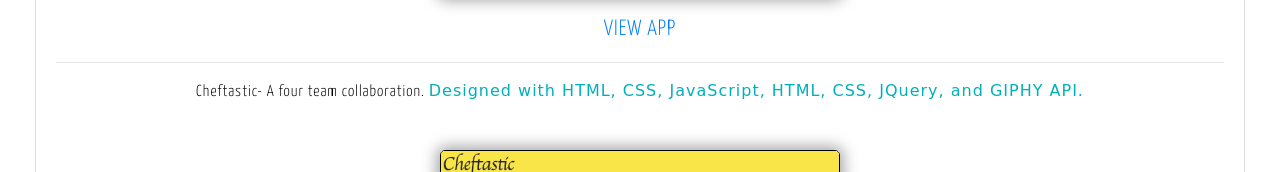
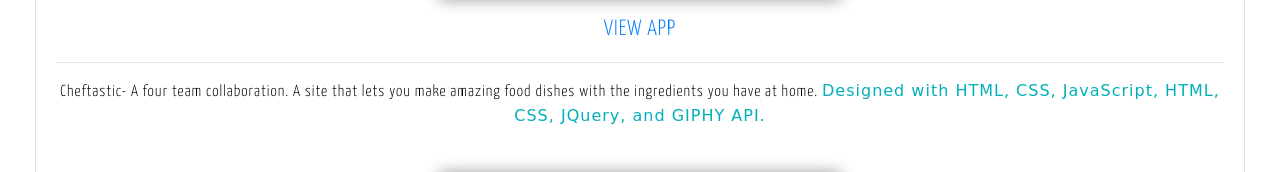
Before and after one commit to Bluejays99/Chris, a plain HTML site: page portfolio.html in a window 1280 px wide. Shown: the part 939-1111 px from the top of the page. Drawn offline with nearby package versions, Linux system fonts and the light colour scheme; a script that the page names is missing; a web font is replaced by a local one.

Commit message:
modified portfolio.html

```diff
--- a/portfolio.html
+++ b/portfolio.html
@@ -67,7 +67,7 @@
                 <p class="view-app"><a href="https://bluejays99.github.io/Trivia-Game/">View App</a></p>
                 <hr>
 
-            <p>Cheftastic- A four team collaboration. <strong
+            <p>Cheftastic- A four team collaboration.  A site that lets you make amazing food dishes with the ingredients you have at home. <strong
                 class="technologies">Designed with HTML, CSS, JavaScript, HTML, CSS, JQuery, and GIPHY API. </strong></p>
             <a href="https://bluejays99.github.io/project-1/"><img src="./assets/images/cheftastic.png" class="card-img-top" alt="cheftastic">
 
```
